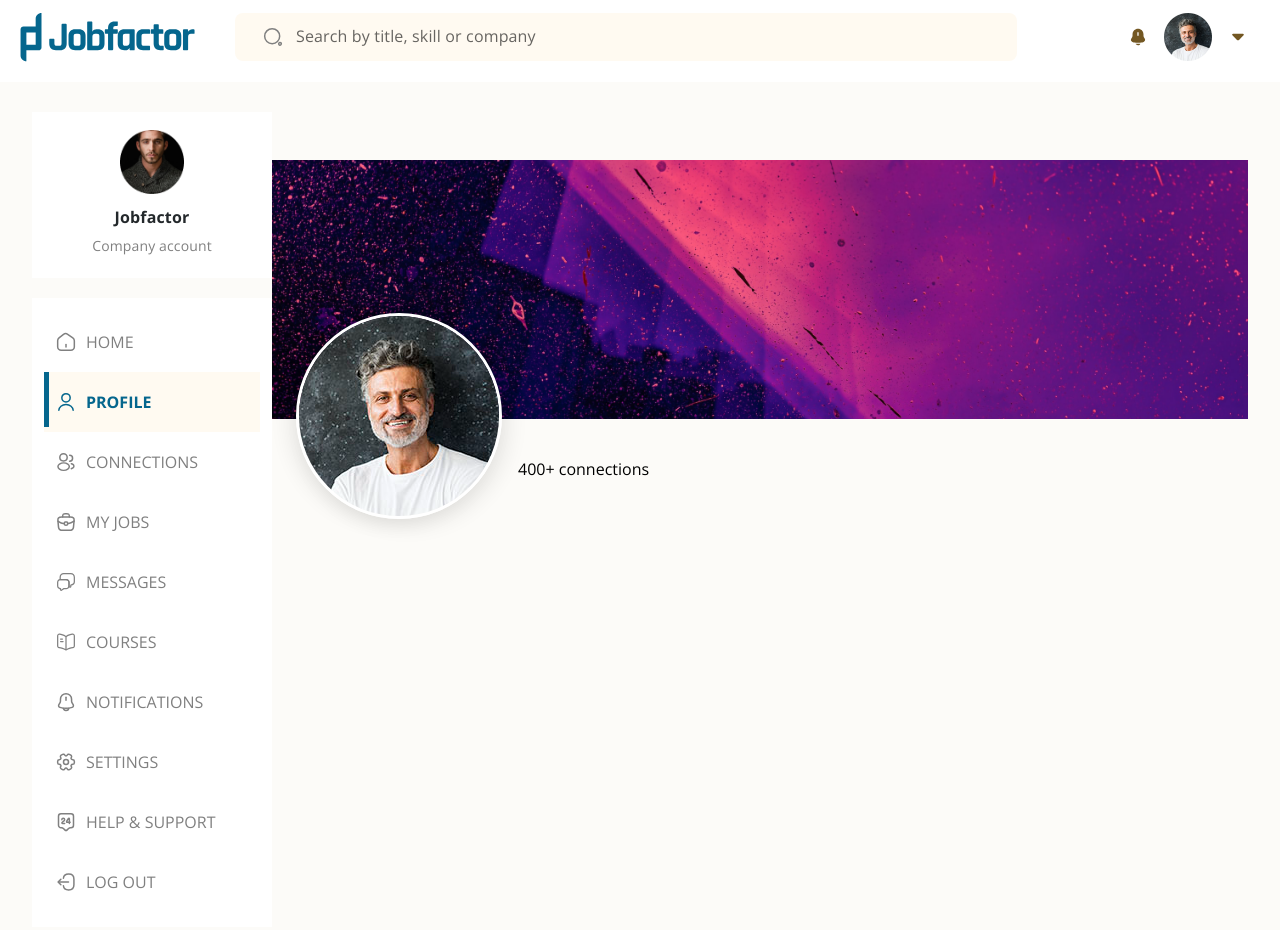
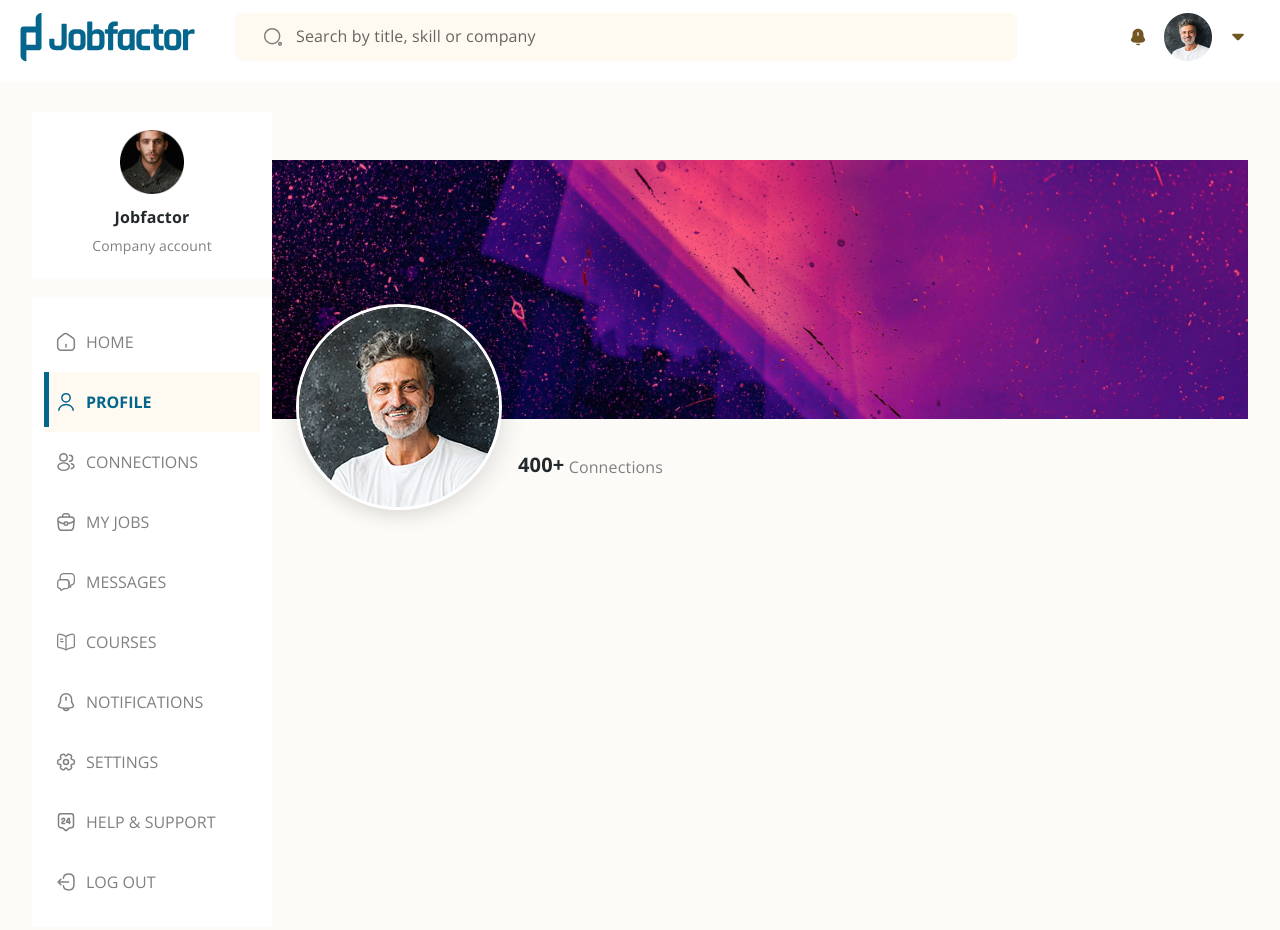
Before and after one commit to onealwills/Jobfactor, a React (Create React App) app: page /users in a window 1280 px wide. Shown: the top 930 px of the page. Built offline with nearby package versions, Linux system fonts and the light colour scheme.

Commit message:
Fix some spacing and colors

```diff
--- a/src/pages/Users/UsersPage.tsx
+++ b/src/pages/Users/UsersPage.tsx
@@ -1,4 +1,4 @@
-import { Box } from '@mui/material';
+import { Box, Typography } from '@mui/material';
 import cover from '../../assets/images/cover.jpg';
 import profile from '../../assets/images/profile-sq.png';
 import NavBase from '../../components/Navigation/NavBase';
@@ -8,7 +8,7 @@ function UsersPage() {
         <>
             <Box sx={{
                 position: 'relative',
-                paddingBottom: '100px',
+                paddingBottom: '91px',
             }}>
                 <Box sx={{
                     overflow: 'hidden',
@@ -51,12 +51,33 @@ function UsersPage() {
                     </Box>
                     <Box sx={{
                         marginTop: 'auto',
-                        height: '100px',
+                        height: '91px',
                         display: 'flex',
                         alignItems: 'center',
                         justifyContent: 'center',
                     }}>
-                        400+ connections
+                        <Typography
+                            component={'p'}
+                            color="#23282B"
+                            fontFamily="open sans"
+                            fontSize={20}
+                            fontWeight={700}
+                        >
+                            400+
+                        </Typography>
+                        &nbsp;
+                        <Typography
+                            component={'p'}
+                            color="#808080"
+                            fontFamily="open sans"
+                            fontSize={16}
+                            fontWeight={400}
+                            sx={{
+                                marginTop: '4px'
+                            }}
+                        >
+                            Connections
+                        </Typography>
                     </Box>
                 </Box>
             </Box>
```
